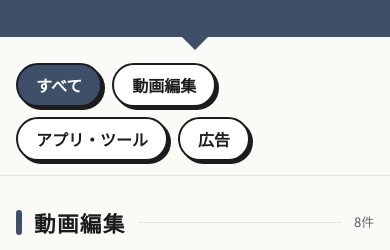
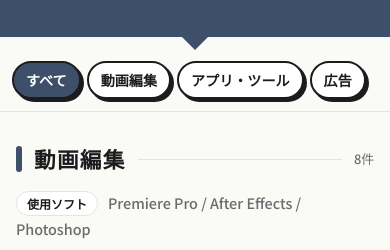
Before and after one commit to ishi061-svg/portfolio, a plain HTML site: page index.html in a window 390 px wide. Shown: the part 175-425 px from the top of the page. Drawn offline with Linux system fonts and the light colour scheme.

Commit message:
Add files via upload

```diff
--- a/style.css
+++ b/style.css
@@ -126,6 +126,12 @@ img { max-width: 100%; }
   padding: 6px 18px;
 }
 .tab.active { background: var(--accent); color: var(--accent-text); }
+/* スマホ幅：タブを少し小さくして1列に収める（入りきらない幅では横にスクロール） */
+@media (max-width: 480px) {
+  .tabs { flex-wrap: nowrap; gap: 6px; padding: 10px 12px 12px; overflow-x: auto; scrollbar-width: none; }
+  .tabs::-webkit-scrollbar { display: none; }
+  .tab { flex: none; padding: 5px 12px; font-size: .88rem; white-space: nowrap; }
+}
 
 /* ---------- 作品一覧 ---------- */
 main { max-width: 1100px; margin: 0 auto; padding: 28px 16px 64px; }
```
